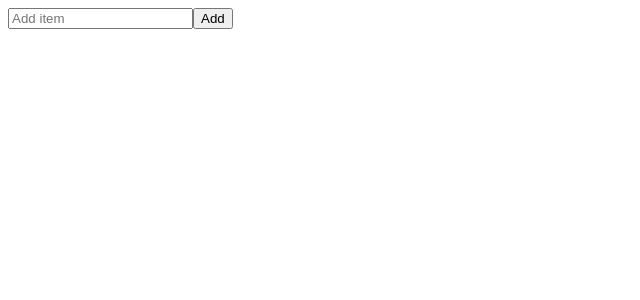
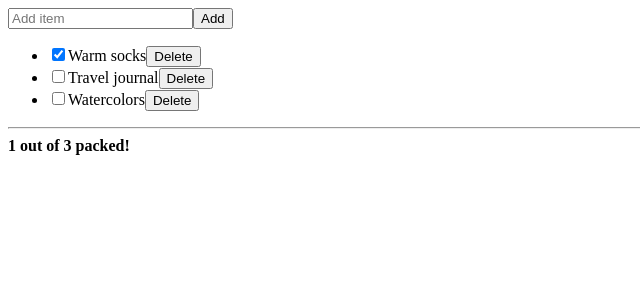
Before and after one commit to nickonyi/React-repo, a React (Vite) app: page / in a window 1280 px wide. Shown: the top 300 px of the page, without its empty margins (0-640 px from the left). Built offline with nearby package versions, Linux system fonts and the light colour scheme.

Commit message:
state structuring

```diff
--- a/src/components/TravelPlan.jsx
+++ b/src/components/TravelPlan.jsx
@@ -9,16 +9,43 @@ const initialItems = [
   { id: 2, title: 'Watercolors', packed: false },
 ];
 
-const handleAddItem = () => {};
-
 export default function TravelPlan() {
   const [items, setItems] = useState(initialItems);
-  let total = initialItems.length;
-  let packed = initialItems.filter((item) => item.packed).length;
+  let total = items.length;
+  let packed = items.filter((item) => item.packed).length;
+
+  const handleAddItem = (title) => {
+    setItems([...items, { id: nextId++, title: title, packed: false }]);
+  };
+  const handleChangeItem = (nextItem) => {
+    console.log(items);
+
+    setItems(
+      items.map((item) => {
+        if (item.id === nextItem.id) {
+          return nextItem;
+        } else {
+          return item;
+        }
+      })
+    );
+  };
+  const handleDeleteItem = (itemId) => {
+    setItems(items.filter((item) => item.id !== itemId));
+  };
 
   return (
     <>
       <AddItem onAddItem={handleAddItem} />
+      <PackingList
+        items={items}
+        onChangeItem={handleChangeItem}
+        onDeleteItem={handleDeleteItem}
+      />
+      <hr />
+      <b>
+        {packed} out of {total} packed!
+      </b>
     </>
   );
 }
```
